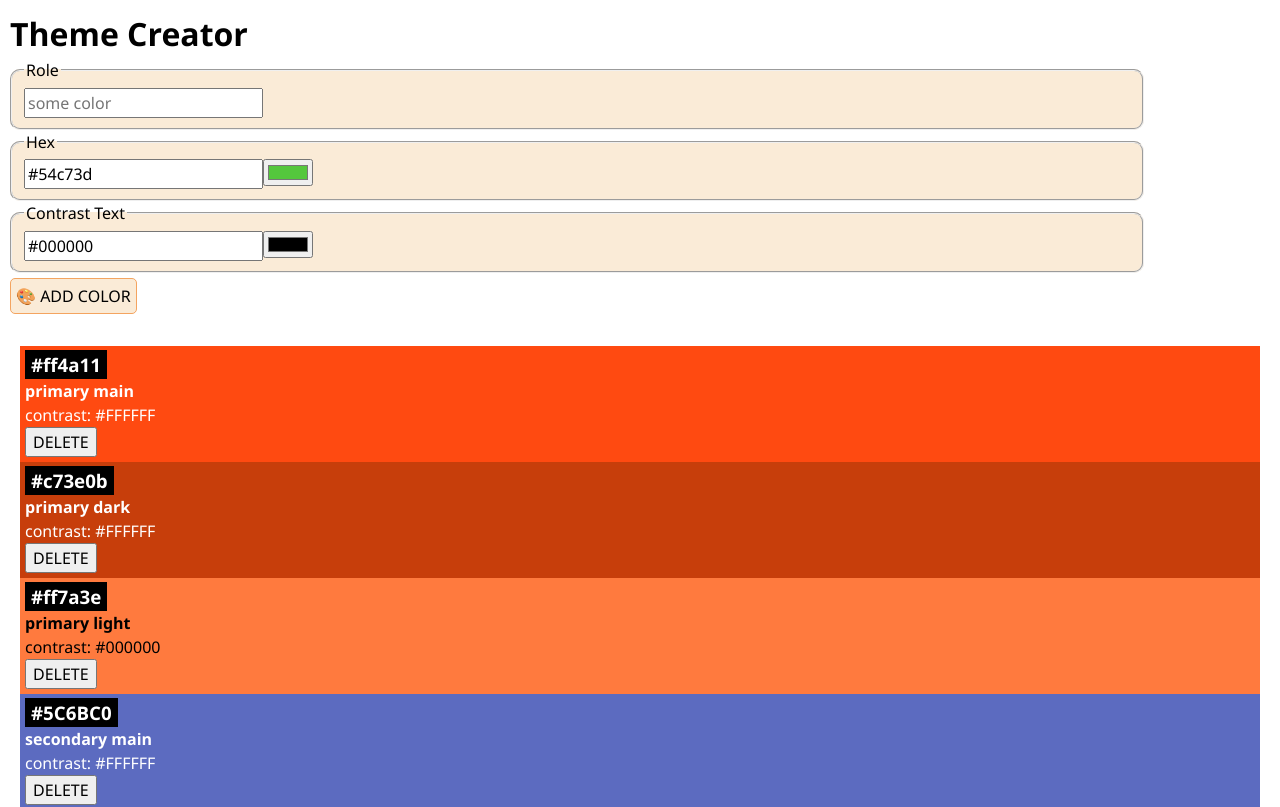
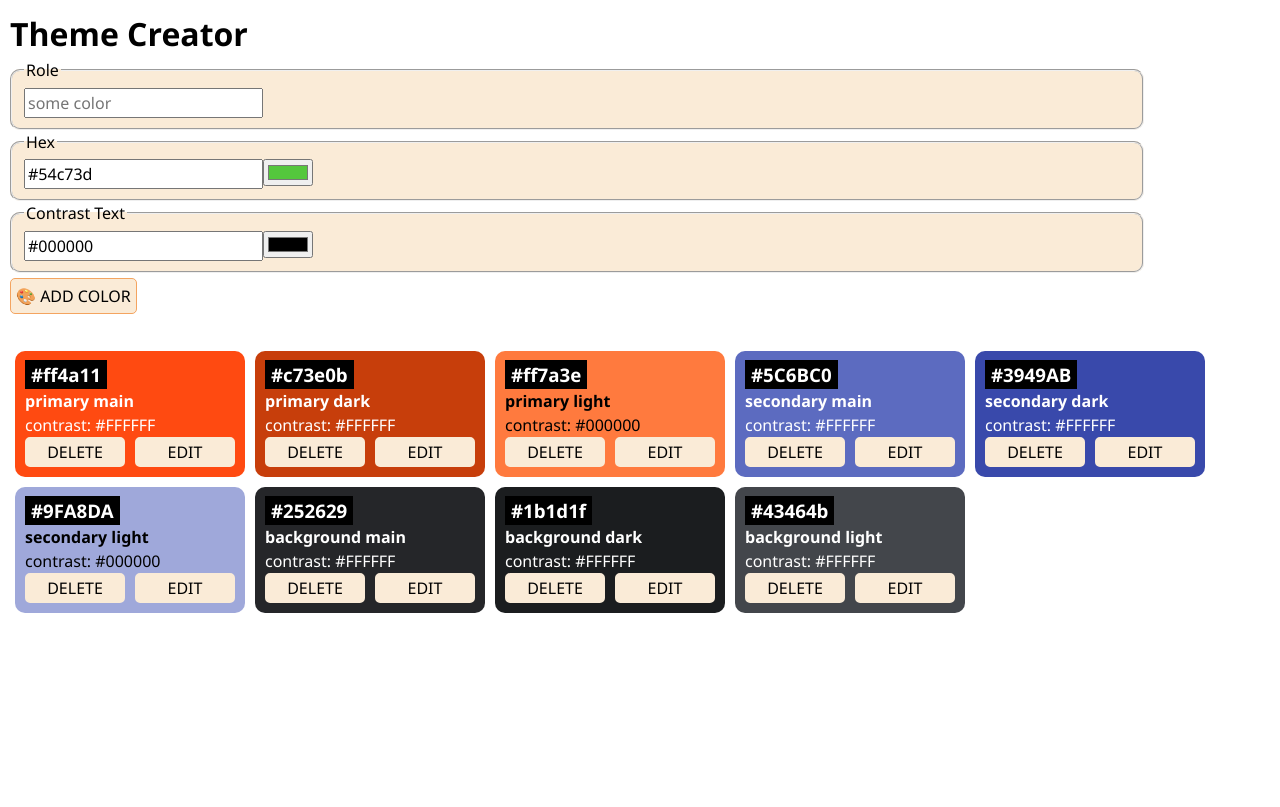
Before and after one commit to StephMode/iro, a React (Vite) app: page / in a window 1280 px wide. Shown: the top 807 px of the page. Built offline with nearby package versions, Linux system fonts and the light colour scheme.

Commit message:
Improve styling of Color comp

```diff
--- a/src/Components/Color/Color.css
+++ b/src/Components/Color/Color.css
@@ -1,6 +1,8 @@
 .color-card {
-  margin: 0px 10px;
-  padding: 5px;
+  display: inline-block;
+  border-radius: 10px;
+  margin: 5px;
+  padding: 10px;
 }
 
 .color-card-headline {
@@ -13,4 +15,17 @@
 .buttons-container--confirm-message {
   display: flex;
   gap: 5px;
+  align-items: center;
 }
+
+.color-card--button-container {
+  display: flex;
+  gap: 10px;
+}
+
+.color-card--button {
+  background-color: antiquewhite;
+  border: 2px solid antiquewhite;
+  border-radius: 5px;
+  width: 100px;
+}
--- a/src/Components/Color/Color.jsx
+++ b/src/Components/Color/Color.jsx
@@ -19,14 +19,6 @@ export default function Color({ color, onDeleteColor }) {
     setShowConfirm(false);
   }
 
-  function showHideCancelButton() {
-    setCancelButtonStatus(!cancelButtonStatus);
-  }
-
-  // useEffect(() => {
-  //   console.log(cancelButtonStatus);
-  // }, []);
-
   return (
     <div
       className="color-card"
@@ -39,22 +31,40 @@ export default function Color({ color, onDeleteColor }) {
       <h4>{color.role}</h4>
       <p>contrast: {color.contrastText}</p>
 
-      <div className="button-container">
+      <div className="color-card--button-container">
         {!showConfirm ? (
-          <button onClick={handleDeleteClick}>DELETE</button>
+          <button className="color-card--button" onClick={handleDeleteClick}>
+            DELETE
+          </button>
         ) : (
           <div className="buttons-container--confirm-message">
             <p>Really delete?</p>
-            <button onClick={cancelDelete}>CANCEL</button>
-            <button onClick={handleDeleteConfirm}>DELETE</button>
+            <button className="color-card--button" onClick={cancelDelete}>
+              CANCEL
+            </button>
+            <button
+              className="color-card--button"
+              onClick={handleDeleteConfirm}
+            >
+              DELETE
+            </button>
           </div>
         )}
+        <button className="color-card--button">EDIT</button>
       </div>
     </div>
   );
 }
 
 /* My previous logic for DELETE/CANCEL btn
+
+function showHideCancelButton() {
+    setCancelButtonStatus(!cancelButtonStatus);
+  }
+
+  // useEffect(() => {
+  //   console.log(cancelButtonStatus);
+  // }, []);
 
 <div>
         <button
```
Also changed, not shown: src/App.jsx (+24 -15 lines).
